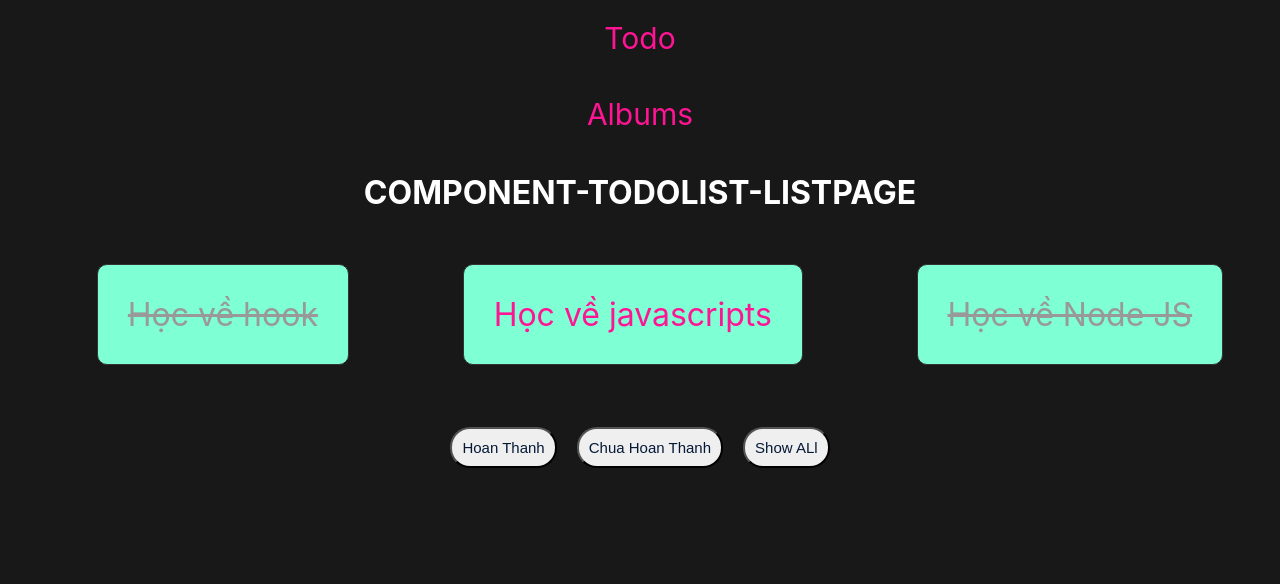
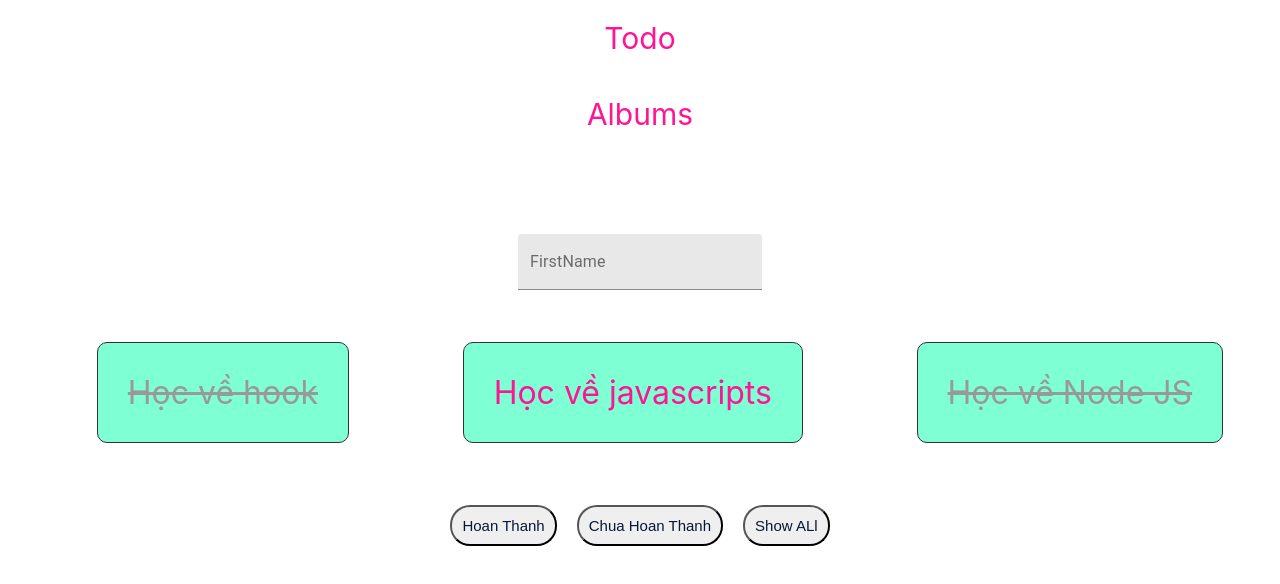
Before and after one commit to hungdq19/Hook-level-basic, a React (Create React App) app: page /todos in a window 1280 px wide. Shown: the top 584 px of the page. Built offline with nearby package versions, Linux system fonts and the light colour scheme; no server answers.

Commit message:
Validation Form trong REACT JS

```diff
--- a/src/Api/userApi.js
+++ b/src/Api/userApi.js
@@ -22,4 +22,6 @@ const userApi = {
     }
 
 }
+
+
 export default userApi;
--- a/src/App.css
+++ b/src/App.css
@@ -1,6 +1,5 @@
 .App{
   text-align: center;
-  background-color: rgb(24,24,24);
   height: 100vh;
   color: white;
 }
--- /dev/null
+++ b/src/component/fieldInput/index.jsx
@@ -0,0 +1,34 @@
+import React from 'react';
+import PropTypes from 'prop-types';
+import { TextField } from '@material-ui/core';
+import { Controller } from 'react-hook-form';
+
+InputField.propTypes = {
+
+};
+
+// Thằng này dung để trao đổi giữa Todo Form và Thư viên Material-UI
+function InputField(props) {
+    const {name, label, form} = props;
+    const {errors} = form;
+    const errMessage = errors[name]
+
+    return (
+        <div>
+            <Controller
+                name={name}
+                control={form.control}
+                as={TextField}
+                label={label}
+                variant="filled"
+
+                error={!!errMessage}
+                helperText={errMessage?.message}
+
+            />
+
+        </div>
+    );
+}
+
+export default InputField;
--- /dev/null
+++ b/src/component/fieldInput/style.scss
@@ -0,0 +1,3 @@
+.Custom{
+    color: blanchedalmond;
+}
--- /dev/null
+++ b/src/features/Todo/component/TodoForm/index.jsx
@@ -0,0 +1,51 @@
+import React from 'react';
+import PropTypes from 'prop-types';
+import InputField from '../../../../component/fieldInput';
+import { useForm } from 'react-hook-form';
+import { yupResolver } from '@hookform/resolvers/yup';
+import * as yup from 'yup';
+import { v4 as uuidv4 } from 'uuid';
+
+
+
+TodoForm.propTypes = {};
+
+function TodoForm(props) {
+    const schema = yup.object().shape({
+        firstName: yup.string().required('Ban Nhap sai roi... Vui long nhap lai nha')
+        .min(5, 'Nhap it nhat phai 5 ki tu nhe')
+        ,
+    });
+ const {handleSubmit} = props
+
+
+
+ const form = useForm({
+        defaultValues: {
+            firstName: '',
+        },
+        resolver: yupResolver(schema),
+    });
+    const handleSubmitForm = (value) => {
+        if(!handleSubmit) return
+        handleSubmit({
+            id: uuidv4(),
+            notify: value.firstName,
+            isComplete: 'new'
+        })
+        form.reset()
+    };
+
+
+    return (
+        <form onSubmit={form.handleSubmit(handleSubmitForm)}>
+            <InputField
+                name="firstName"
+                label="FirstName"
+                form={form}
+            />
+        </form>
+    );
+}
+
+export default TodoForm;
--- a/src/features/Todo/page/ListPage/index.jsx
+++ b/src/features/Todo/page/ListPage/index.jsx
@@ -1,6 +1,7 @@
 import queryString from 'query-string';
 import React, { useEffect, useState } from 'react';
 import { useHistory, useLocation, useRouteMatch } from 'react-router';
+import TodoForm from '../../component/TodoForm';
 import TodoList from '../../component/Todolist/index';
 
 function Listpage(props) {
@@ -86,10 +87,23 @@ function Listpage(props) {
     const filterStatus = todos.filter((todo) => {
         return filter === "all" || filter === todo.isComplete;
     });
+
+    // ham xu li form, khi co data tu component con truyen len
+    const handleSubmit = value =>{
+        //Clone todos ra mot mang moi
+        const newTodos = [...todos];
+        //đẩy dữ liệu vào trong todos
+        newTodos.push(value)
+        //cập nhật lại state
+        setTodos(newTodos)
+
+    }
     return (
         <div>
             <h1>COMPONENT-TODOLIST-LISTPAGE</h1>
             {/* {todoProps} chính là cái Props được truyền xuống component todolist  */}
+            {/* handleSubmit là props được truyền xuông TodoForm */}
+            <TodoForm handleSubmit={handleSubmit}/>
             <TodoList
                 todoProps={filterStatus}
                 eventParent={handleClick}
```
Also changed, not shown: package.json (+7 -1 lines), 1 other file (tests, documents, lock files or other folders).
